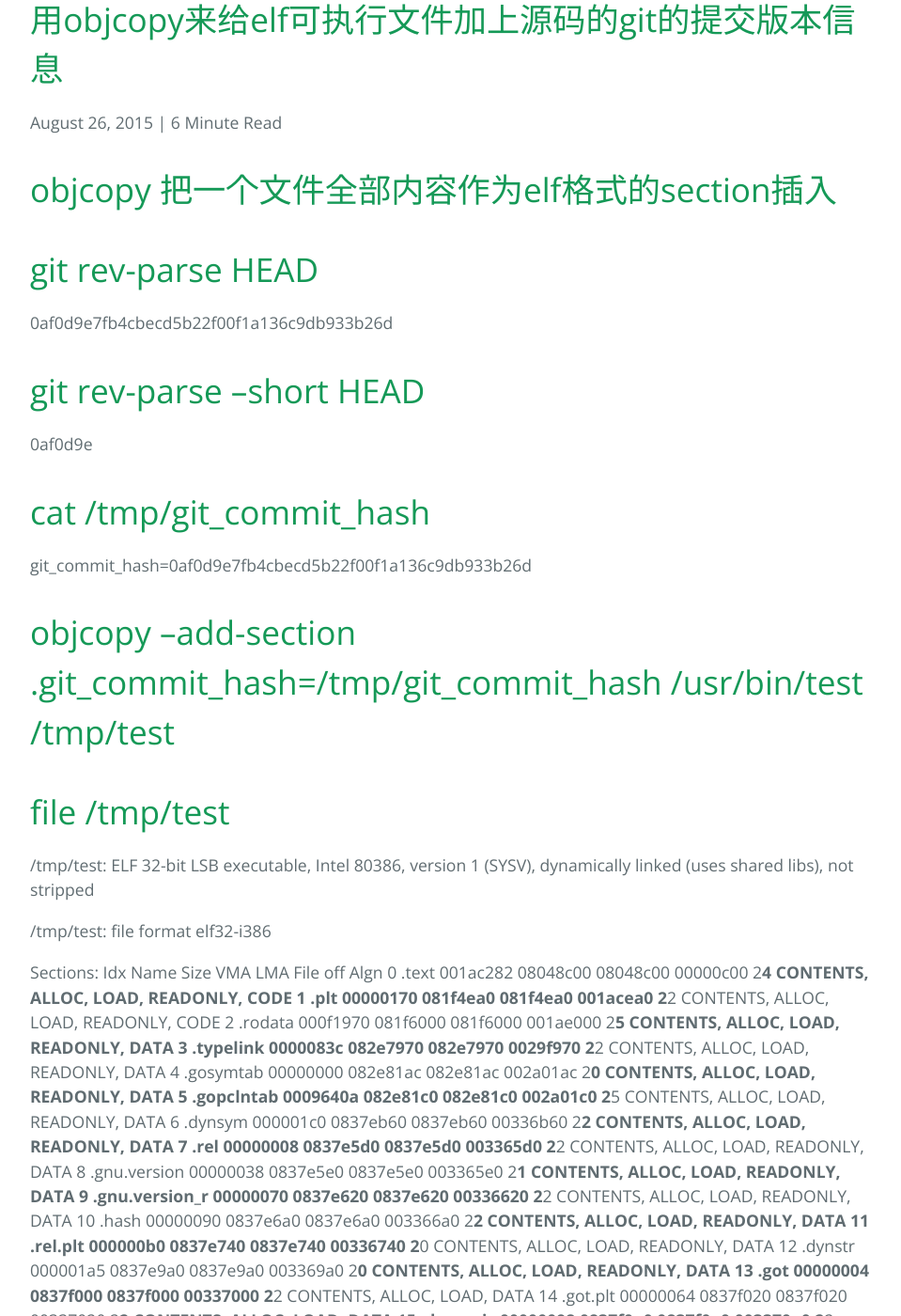
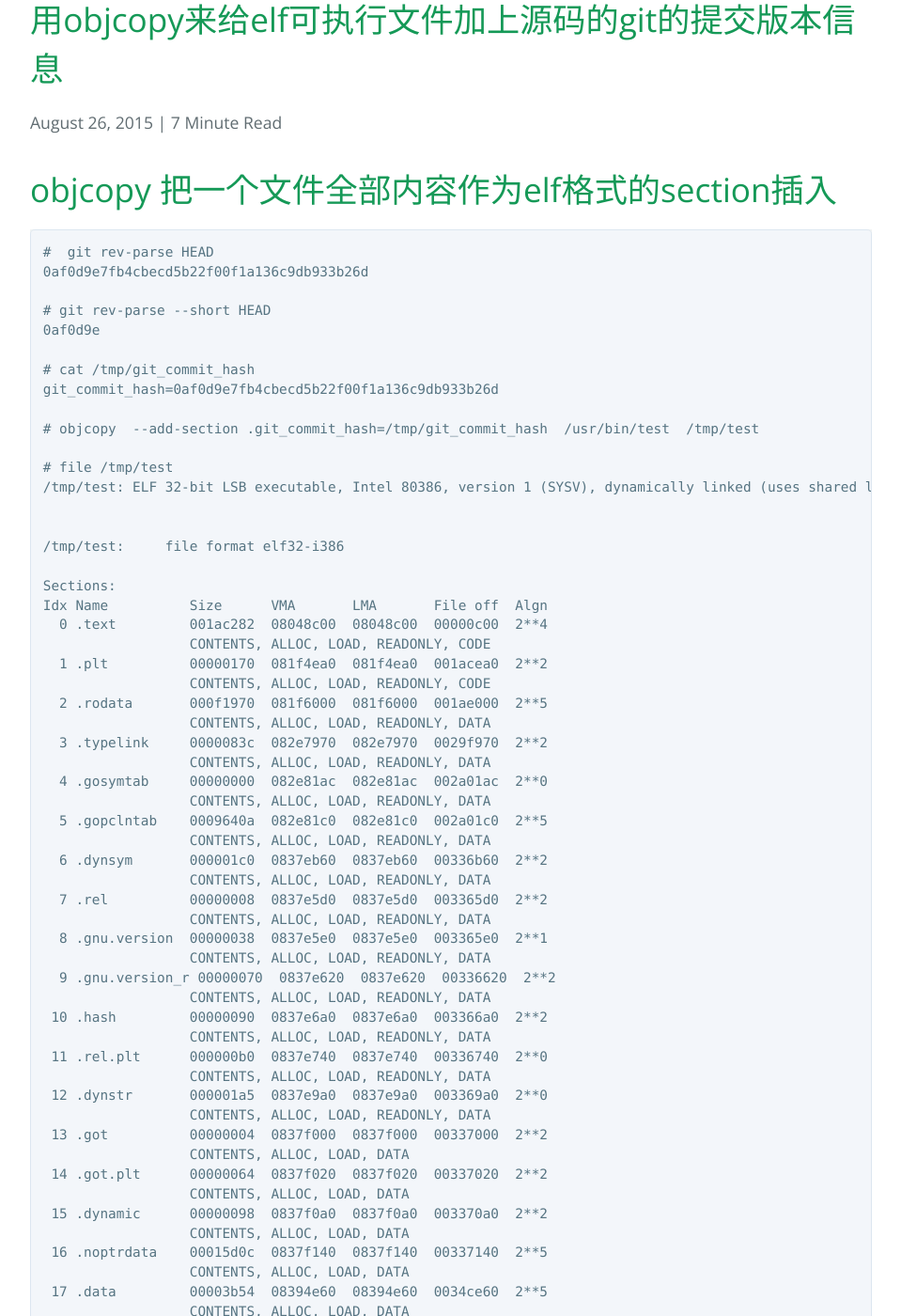
Before and after one commit to gmd20/gmd20.github.io, a Jekyll site: the page built from _posts/2015-08-26-用objcopy来给elf可执行文件加上源码的git的提交版本信息.markdown, in a window 1280 px wide and 1400 px high, scrolled down 453 px. Shown: the whole window at 94% size, without its empty margins (160-1119 px from the left). Built offline with Jekyll 4.4.1, drawn with Linux system fonts in a browser that asks for light colours; Markdown is read by kramdown in place of the engine named in the settings; comment, search, counter and statistics services are not loaded; some of the changed text lies outside the part shown.

Commit message:
Update 2015-08-26-用objcopy来给elf可执行文件加上源码的git的提交版本信息.markdown

````diff
--- a/_posts/2015-08-26-用objcopy来给elf可执行文件加上源码的git的提交版本信息.markdown
+++ b/_posts/2015-08-26-用objcopy来给elf可执行文件加上源码的git的提交版本信息.markdown
@@ -1,6 +1,7 @@
 objcopy 把一个文件全部内容作为elf格式的section插入
 =================================================
 
+```
 #  git rev-parse HEAD
 0af0d9e7fb4cbecd5b22f00f1a136c9db933b26d
 
@@ -131,37 +132,37 @@
 # readelf -p .git_commit_hash  /tmp/test
 String dump of section '.git_commit_hash':
   [     0]  git_commit_hash=0af0d9e7fb4cbecd5b22f00f1a136c9db933b26d
-
+```
 
 把调试符号信息抽取到独立文件
 ============================
-
+```
 # objcopy --only-keep-debug /tmp/test  /tmp/test.debuginfo
 
 # ls -lh /tmp
-总用量 6.3M
 -rw-r--r-- 1 root root   57  8月 26 11:50 git_commit_hash
 -rwxr-xr-x 1 root root 4.8M  8月 26 13:28 test
 -rwxr-xr-x 1 root root 1.5M  8月 26 13:44 test.debuginfo
-
+```
 
 生成不包含调试信息的文件
 ========================
-
+```
 # objcopy --strip-debug /tmp/test /tmp/test.nodebuginfo
-
+```
 
 把调试信息合并到可执行文件
 ==========================
+```
 # objcopy --add-gnu-debuglink=/tmp/test.debuginfo /tmp/test.nodebuginfo
-
+```
 
 
 
 
 把一个文件作为二进制object文件，然后链接到可执行文件使用
 =========================================================
-
+```
 # objcopy -I binary -O elf32-i386 -B i386 /tmp/git_commit_hash  /tmp/git_commit_hash.o
 
 #  file /tmp/git_commit_hash.o
@@ -187,18 +188,22 @@
 00000039 D _binary__tmp_git_commit_hash_end
 00000039 A _binary__tmp_git_commit_hash_size
 00000000 D _binary__tmp_git_commit_hash_start
+```
 
 可以看到符号是用文件名加 start/end来表示开始和结尾的
 
-
+```
 # strings /tmp/git_commit_hash.o
 git_commit_hash=0af0d9e7fb4cbecd5b22f00f1a136c9db933b26d
+```
 
 链接使用这个object文件
+```
 g++ -g -std=c++11 -O2 -o clock_gettime_test  /tmp/git_commit_hash.o  main.c -lrt
+```
 
 这样生成的elf格式没有新section 但是有这个符号
-
+```
 # nm clock_gettime_test
 08049d84 d _DYNAMIC
 080489b0 t _GLOBAL__sub_I_main
@@ -207,7 +212,7 @@
 08049f25 D _binary__tmp_git_commit_hash_end
 00000039 A _binary__tmp_git_commit_hash_size
 08049eec D _binary__tmp_git_commit_hash_start
-
+```
 
 可以看到 _binary__tmp_git_commit_hash_start 和 _binary__tmp_git_commit_hash_end 符号有正确的添加进可执行文件。
 在c代码里面可以用extern 来引用这个几个符号使用。
@@ -227,10 +232,11 @@
 ```
 
 测试一下
+```
 # g++ -g -std=c++11 -O2 -o clock_gettime_test  /tmp/git_commit_hash.o  main.c -lrt
 # ./clock_gettime_test
 git_commit_hash=0af0d9e7fb4cbecd5b22f00f1a136c9db933b26d
-
+```
 
 cmake
 =====
````
